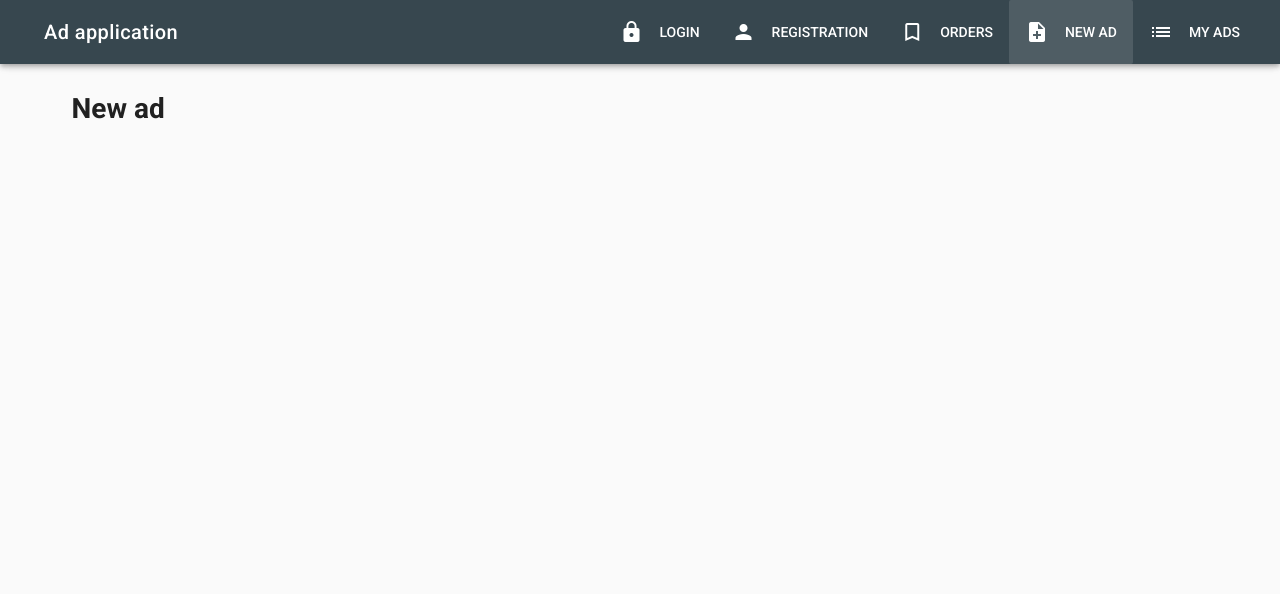
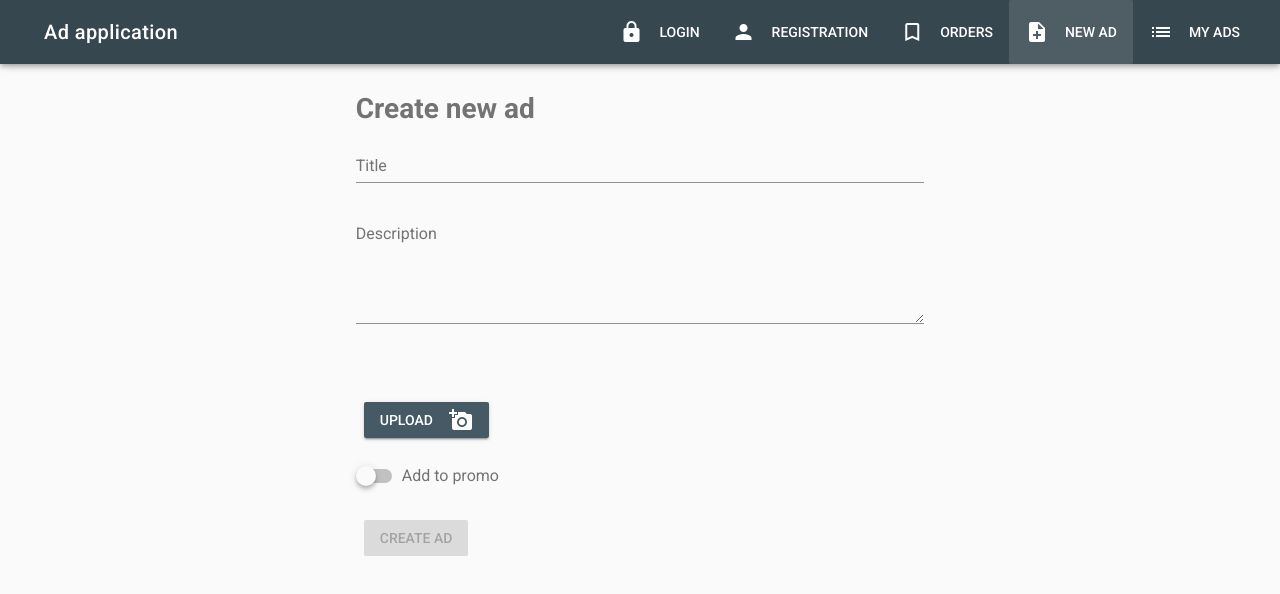
Before and after one commit to de4ev/ad-app, a Vue app: page /new in a window 1280 px wide. Shown: the top 594 px of the page. Built offline with nearby package versions, Linux system fonts and the light colour scheme.

Commit message:
components layout

```diff
--- a/src/components/Ads/Ad.vue
+++ b/src/components/Ads/Ad.vue
@@ -2,7 +2,21 @@
     <v-container>
         <v-layout row>
             <v-flex xs12>
-                <h1>Ad</h1>
+                <h1 class="text--secondary mb-2">Title</h1>
+                <v-card>
+                <v-card-media
+                  height="350px"
+                  src="https://vuetifyjs.com/static/doc-images/carousel/squirrel.jpg"
+                ></v-card-media>
+                <v-card-text>
+                    <span>Description</span>
+                </v-card-text>
+                <v-card-actions>
+                  <v-spacer></v-spacer>
+                  <v-btn flat color="orange" >Edit</v-btn>
+                  <v-btn color="orange">Buy</v-btn>
+                </v-card-actions>
+              </v-card>
             </v-flex>
         </v-layout>
     </v-container>
--- a/src/components/Ads/AdList.vue
+++ b/src/components/Ads/AdList.vue
@@ -1,8 +1,38 @@
 <template>
     <v-container>
         <v-layout row>
-            <v-flex xs12>
-                <h1>Ad list</h1>
+            <v-flex xs12 sm6 offset-sm3>
+              <h1 class="text--secondary mb-2">My ads</h1>
+              <v-card
+                class="elevation-10 mb-3"
+                v-for="ad in ads"
+                :key="ad.id"
+              >
+                <v-card-media
+                  class="white--text"
+                  height="150px"
+                  :src="ad.src"
+                >
+                  <v-container fill-height fluid>
+                    <v-layout fill-height>
+                      <v-flex xs12 align-end flexbox>
+                        <span class="headline">{{ad.title}}</span>
+                      </v-flex>
+                    </v-layout>
+                  </v-container>
+                </v-card-media>
+                <v-card-title>
+                    <span>{{ ad.description }}</span>
+                </v-card-title>
+                <v-card-actions>
+                  <v-spacer></v-spacer>
+                  <v-btn
+                    small
+                    color="orange"
+                    :to="'/ad/' + ad.id"
+                  >Open</v-btn>
+                </v-card-actions>
+              </v-card>
             </v-flex>
         </v-layout>
     </v-container>
@@ -11,7 +41,38 @@
 <script>
 export default {
   data () {
-    return {}
+    return {
+      ads: [
+        {
+          title: 'First ad',
+          description: 'Description',
+          src: 'https://vuetifyjs.com/static/doc-images/carousel/squirrel.jpg',
+          promo: false,
+          id: 1
+        },
+        {
+          title: 'Second ad',
+          description: 'Description',
+          src: 'https://vuetifyjs.com/static/doc-images/carousel/sky.jpg',
+          promo: true,
+          id: 2
+        },
+        {
+          title: 'Third ad',
+          description: 'Description',
+          src: 'https://vuetifyjs.com/static/doc-images/carousel/bird.jpg',
+          promo: true,
+          id: 3
+        },
+        {
+          title: 'Last ad',
+          description: 'Description',
+          src: 'https://vuetifyjs.com/static/doc-images/carousel/planet.jpg',
+          promo: false,
+          id: 4
+        }
+      ]
+    }
   }
 }
 </script>
--- a/src/components/Ads/NewAd.vue
+++ b/src/components/Ads/NewAd.vue
@@ -1,8 +1,66 @@
 <template>
     <v-container>
         <v-layout row>
-            <v-flex xs12>
-                <h1>New ad</h1>
+            <v-flex xs12 sm6 offset-sm3>
+                <h1 class="text--secondary mb-2">Create new ad</h1>
+                <v-form v-model="valid" ref="form" validation>
+                  <v-text-field
+                    v-model="title"
+                    required
+                    :rules="[v => !!v || 'Title is required']"
+                    color="blue-grey darken-1"
+                    name="title"
+                    label="Title"
+                    type="text"
+                  ></v-text-field>
+                  <v-text-field
+                    multi-line
+                    required
+                    v-model="description"
+                    color="blue-grey darken-1"
+                    :rules="[v => !!v || 'Description is required']"
+                    name="description"
+                    label="Description"
+                    type="description"
+                  ></v-text-field>
+                </v-form>
+                <v-layout row class="mt-3">
+                  <v-flex xs12>
+                    <img
+                        src=""
+                        height="100"
+                    >
+                  </v-flex>
+                </v-layout>
+                <v-layout row class="mt-3">
+                  <v-flex xs12>
+                    <v-btn
+                      color="blue-grey darken-2"
+                      class="white--text"
+                    >
+                      Upload
+                      <v-icon right dark>add_a_photo</v-icon>
+                    </v-btn>
+                  </v-flex>
+                </v-layout>
+                <v-layout row>
+                    <v-flex xs12>
+                        <v-switch
+                          color="blue-grey darken-2"
+                          class="mt-3"
+                          label="Add to promo"
+                          v-model="promo"
+                        ></v-switch>
+                        <v-btn
+                          :disabled="!valid"
+                          @click="addAd"
+                          color="orange accent-2"
+                          class="white--text mt-2"
+                          >
+                            Create ad
+                        </v-btn>
+                      </v-flex>
+                  </v-layout>
             </v-flex>
         </v-layout>
     </v-container>
@@ -11,7 +69,24 @@
 <script>
 export default {
   data () {
-    return {}
+    return {
+      title: '',
+      description: '',
+      valid: false,
+      promo: false
+    }
+  },
+  methods: {
+    addAd () {
+      if (this.$refs.form.validate()) {
+        const ad = {
+          title: this.title,
+          description: this.description,
+          promo: this.promo
+        }
+        console.log(ad)
+      }
+    }
   }
 }
 </script>
--- a/src/components/Home.vue
+++ b/src/components/Home.vue
@@ -30,8 +30,8 @@
                   </v-card-title>
                   <v-card-actions>
                     <v-spacer></v-spacer>
-                    <v-btn flat color="orange">Open</v-btn>
-                    <v-btn color="orange">Buy</v-btn>
+                    <v-btn flat color="orange accent-2">Open</v-btn>
+                    <v-btn color="orange accent-2">Buy</v-btn>
                   </v-card-actions>
                 </v-card>
             </v-flex>
@@ -48,24 +48,28 @@ export default {
           title: 'First ad',
           description: 'Description',
           src: 'https://vuetifyjs.com/static/doc-images/carousel/squirrel.jpg',
+          promo: false,
           id: 1
         },
         {
           title: 'Second ad',
           description: 'Description',
           src: 'https://vuetifyjs.com/static/doc-images/carousel/sky.jpg',
+          promo: true,
           id: 2
         },
         {
           title: 'Third ad',
           description: 'Description',
           src: 'https://vuetifyjs.com/static/doc-images/carousel/bird.jpg',
+          promo: true,
           id: 3
         },
         {
           title: 'Last ad',
           description: 'Description',
           src: 'https://vuetifyjs.com/static/doc-images/carousel/planet.jpg',
+          promo: false,
           id: 4
         }
       ]
--- a/src/components/User/Orders.vue
+++ b/src/components/User/Orders.vue
@@ -1,8 +1,28 @@
 <template>
     <v-container>
         <v-layout row>
-            <v-flex xs12>
-                <h1>Orders</h1>
+            <v-flex xs12 sm6 offset-sm3>
+                <h1 class="text--secondary mb-2">Orders</h1>
+                <v-list three-line>
+                  <v-list-tile
+                    v-for="order in orders"
+                    :key="order.id"
+                  >
+                    <v-list-tile-action>
+                      <v-checkbox
+                        color="orange accent-2"
+                        :input-value="order.done"
+                        @change="changeStatus(order)"
+                      ></v-checkbox>
+                    </v-list-tile-action>
+                    <v-list-tile-content>
+                      <v-list-tile-title>{{ order.name }} ( {{ order.phone }} )</v-list-tile-title>
+                      <v-list-tile-sub-title>{{ order.msg }}</v-list-tile-sub-title>
+                    </v-list-tile-content>
+                    <v-spacer></v-spacer>
+                    <v-btn color="orange accent-2">Open</v-btn>
+                  </v-list-tile>
+                </v-list>
             </v-flex>
         </v-layout>
     </v-container>
@@ -11,7 +31,39 @@
 <script>
 export default {
   data () {
-    return {}
+    return {
+      orders: [
+        {
+          name: 'Andy',
+          phone: '+13284023490',
+          msg: 'On sait depuis longtemps que travailler avec du texte lisible et contenant du sens.',
+          orderId: '1',
+          adId: '1',
+          done: false
+        },
+        {
+          name: 'Chris',
+          phone: '+13284023490',
+          msg: 'Que travailler avec du texte lisible et contenant du sens.',
+          orderId: '2',
+          adId: '2',
+          done: true
+        },
+        {
+          name: 'Sam',
+          phone: '+13284023490',
+          msg: 'Lorem Ipsum is simply dummy text of the printing and typesetting industry',
+          orderId: '3',
+          adId: '3',
+          done: false
+        }
+      ]
+    }
+  },
+  methods: {
+    changeStatus (order) {
+      order.done = !order.done
+    }
   }
 }
 </script>
```
